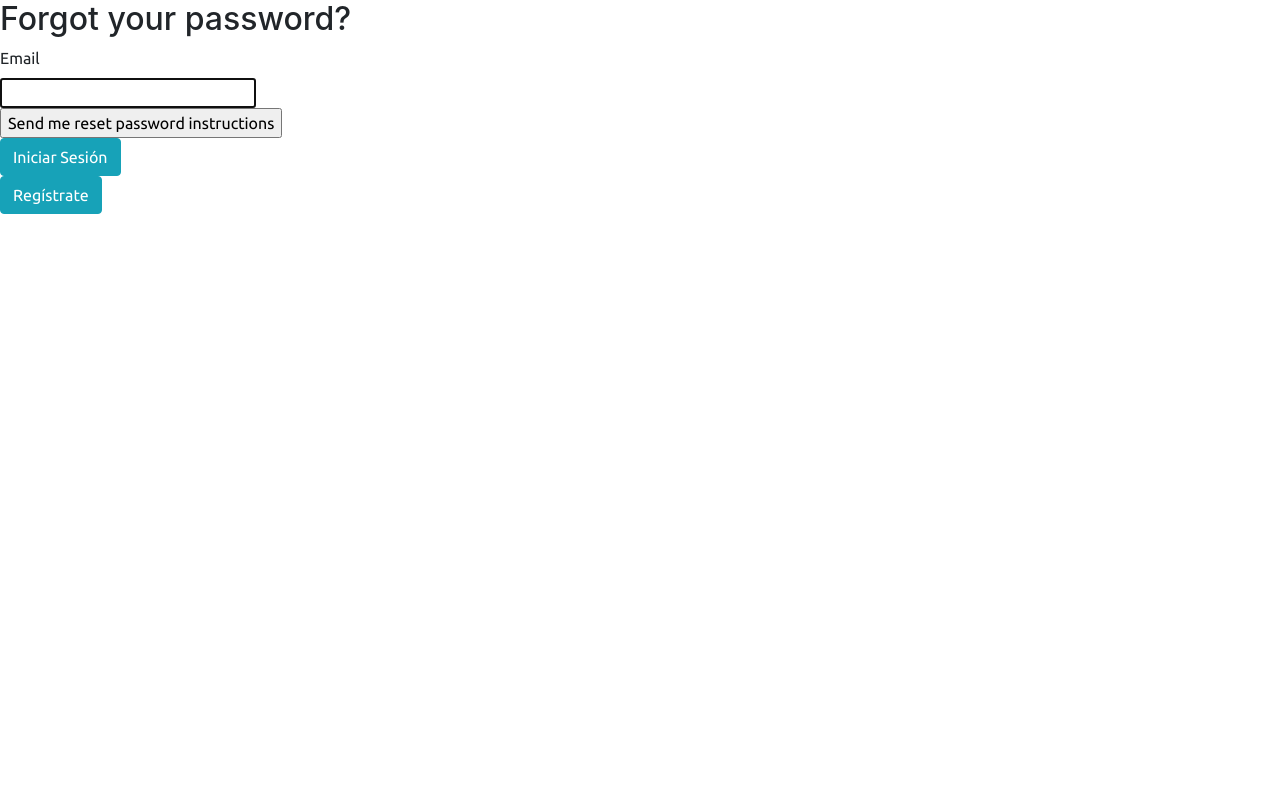
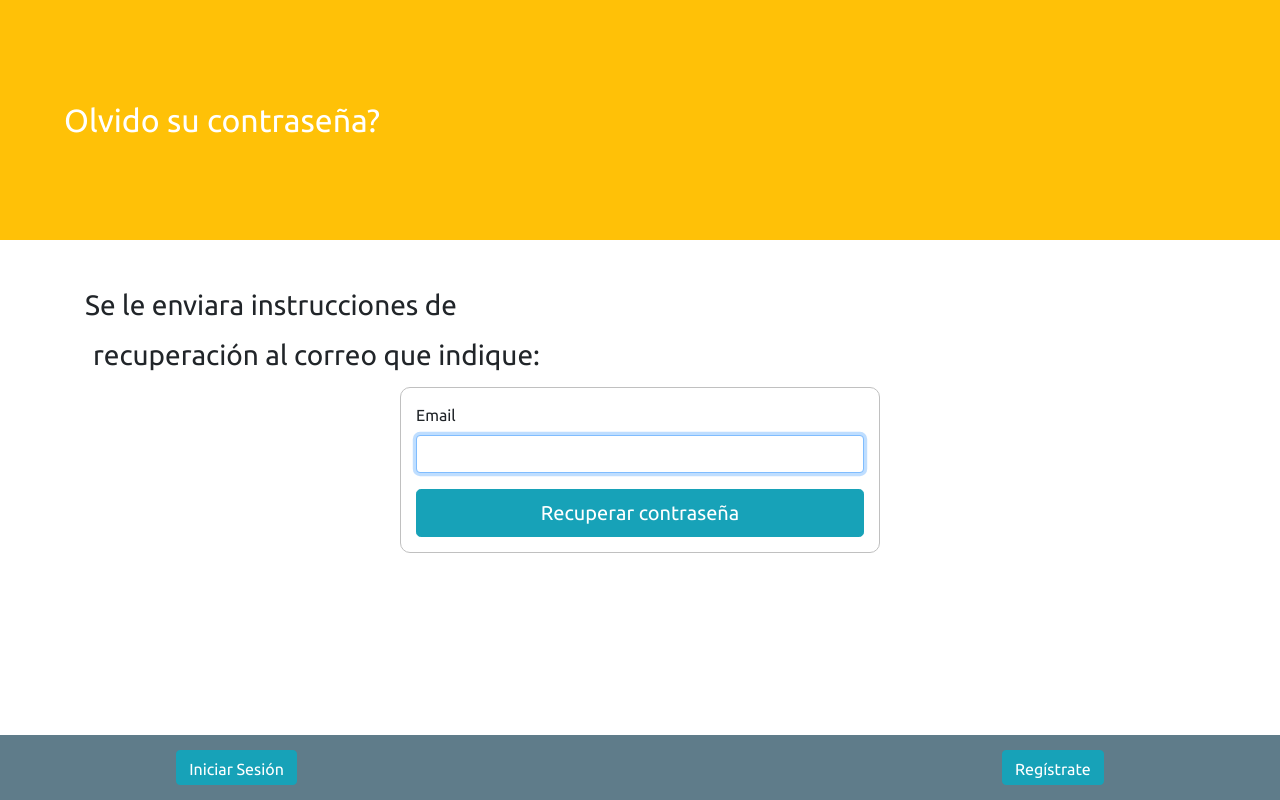
Before and after one commit to JuanGSOT/temp_administrador_registros, a Rails app: page /users/password/new in a window 1280 px wide. Run offline with Rails 7, Linux system fonts and the light colour scheme; style sheets or scripts are compiled from the project's sources; some libraries are stand-ins or nearby versions.

Commit message:
diseño pass recovery

```diff
--- a/app/controllers/users/passwords_controller.rb
+++ b/app/controllers/users/passwords_controller.rb
@@ -1,5 +1,5 @@
 class Users::PasswordsController < Devise::PasswordsController
-  prepend_before_action :check_captcha, only: [:create]
+  prepend_before_action :check_captcha, only: [:update]
   # GET /resource/password/new
   # def new
   #   super
--- a/app/views/devise/passwords/new.html.erb
+++ b/app/views/devise/passwords/new.html.erb
@@ -1,16 +1,29 @@
-<h2>Forgot your password?</h2>
+<div class="grid g-s">
+<header>
+  <h2 class="header-session"> <%= link_to "Olvido su contraseña?", root_path , class: "c-link" %> </h2>
+</header>
 
+<div class="container main my-5">
+<h3 class="mb-3"> Se le enviara instrucciones de
+<h3 class="ml-2 my-3">recuperación al correo que indique:</h3>
+<div class="form" style="width: 480px; margin: 0 auto;">
 <%= form_for(resource, as: resource_name, url: password_path(resource_name), html: { method: :post }) do |f| %>
   <%= devise_error_messages! %>
-
-  <div class="field">
+  <div class="form-group">
     <%= f.label :email %><br />
-    <%= f.email_field :email, autofocus: true %>
+    <%= f.email_field :email, autofocus: true, class: "form-control", autocomplete: "off" %>
   </div>
 
-  <div class="actions">
-    <%= f.submit "Send me reset password instructions" %>
-  </div>
+
+  <%= f.submit "Recuperar contraseña", class: "btn btn-info btn-lg btn-block" %>
+
 <% end %>
+</div>
 
-<%= render "devise/shared/links" %>
+</div>
+
+<footer class="footer footer-handle">
+  <%= render "devise/shared/links" %>
+</footer>
+
+</div>
```
Also changed, not shown: app/views/devise/passwords/edit.html.erb (+17 -7 lines).
